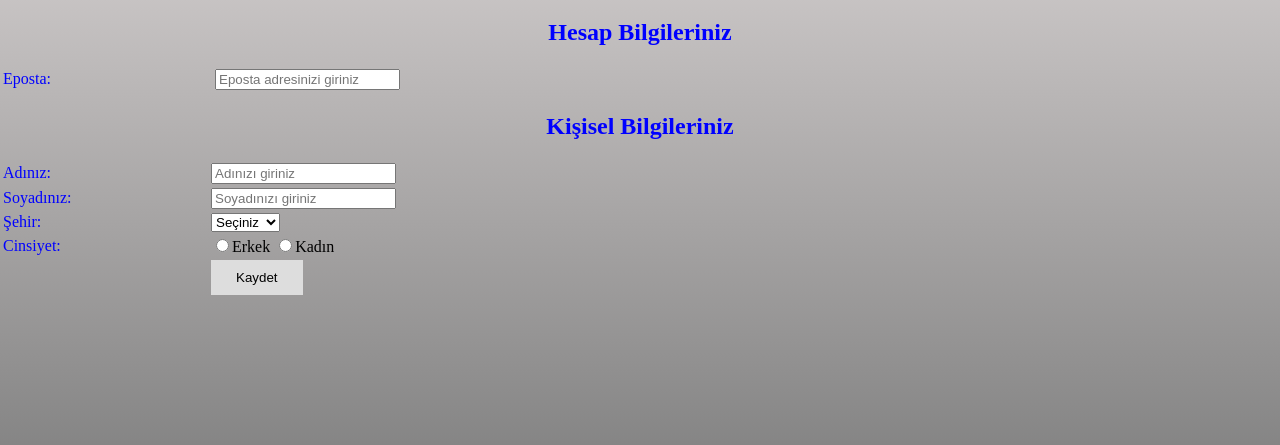
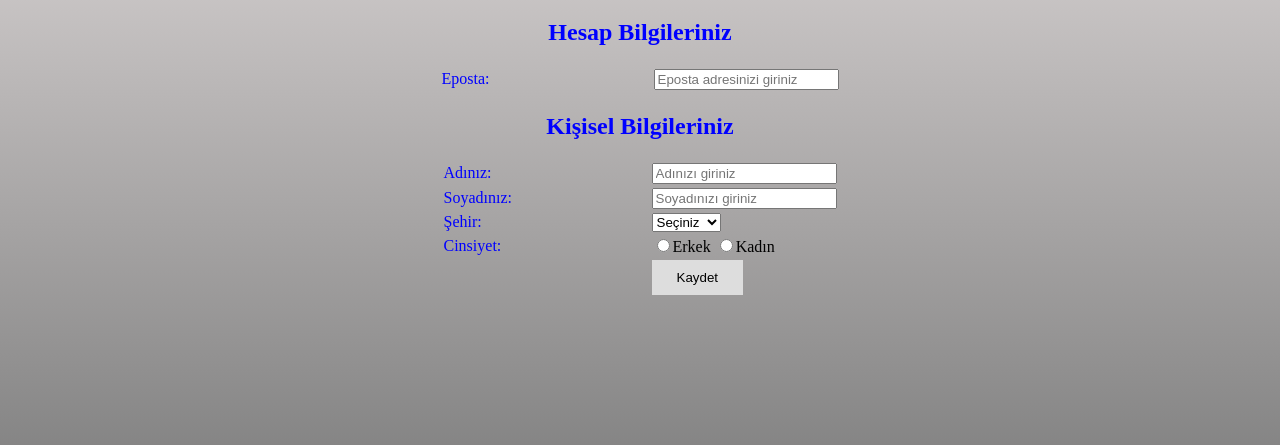
Before and after one commit to Kofana-Software-Developer-Bootcamp/assignment1-senbatuhan, a plain HTML site: page index.html in a window 1280 px wide. Shown: the part 311-756 px from the top of the page. Drawn offline with Linux system fonts and the light colour scheme.

Commit message:
index controlled with new css specs

```diff
--- a/index.html
+++ b/index.html
@@ -19,7 +19,7 @@
 
 
       <h2>Hesap Bilgileriniz</h2>
-      <table>
+      <table class="center">
         <tr>
           <td style="width: 150px">
             <label id="label" for="email">Eposta: </label>
@@ -34,7 +34,7 @@
 
       <h2>Kişisel Bilgileriniz</h2>
 
-      <table>
+      <table class="center">
         <tr>
           <td style="width: 150px">
             <label id="label" for="name">Adınız: </label>
```
